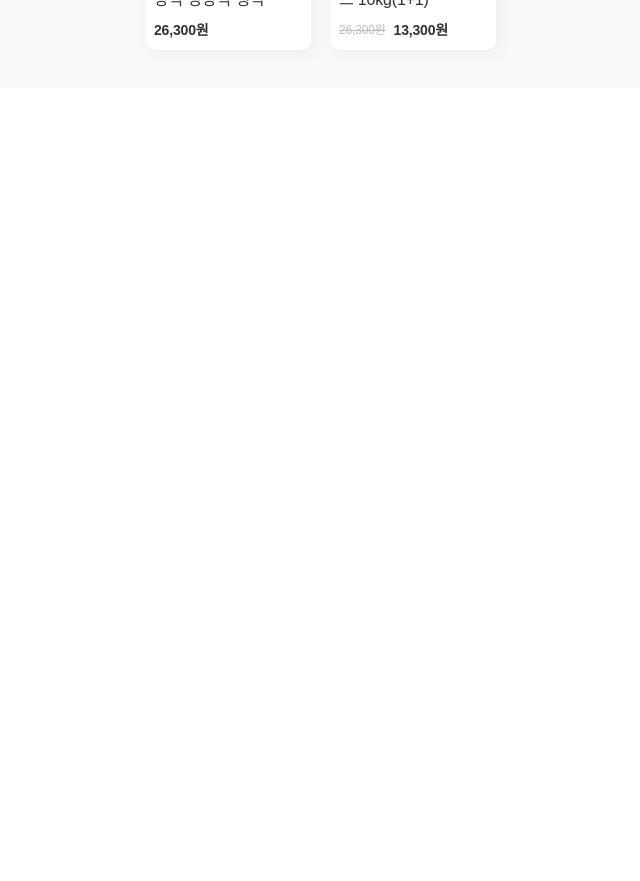
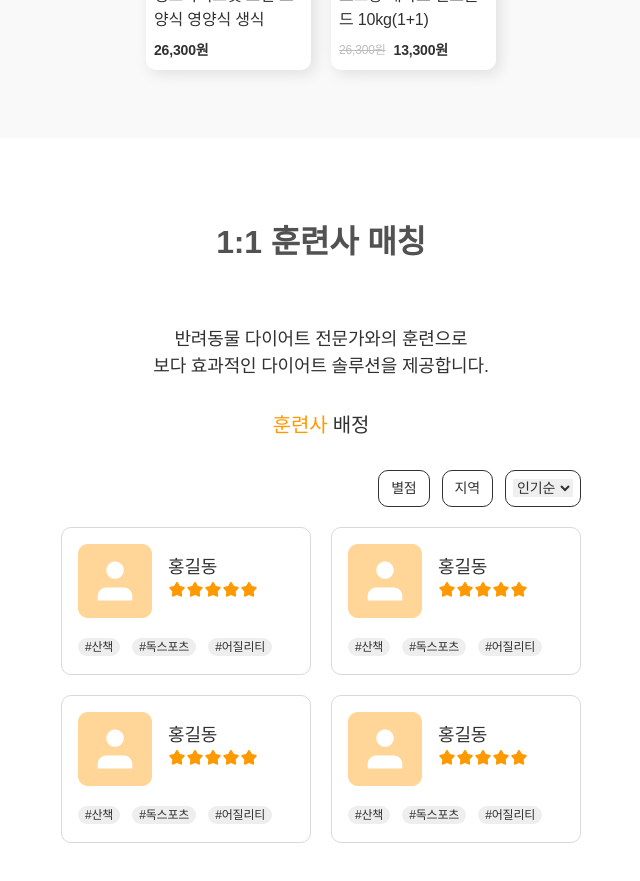
Before and after one commit to sky121016/Pawfect, a React (Create React App) app: page / in a window 1280 px wide. Shown: the part 3340-4221 px from the top of the page, without its empty margins (319-959 px from the left). Before the commit the page ends 3428 px from the top, so only its background shows below. Built offline with nearby package versions, Linux system fonts and the light colour scheme.

Commit message:
Add Trainer CSS

```diff
--- a/src/App.css
+++ b/src/App.css
@@ -22,7 +22,9 @@ h1{
 }
 
 
-
+img{
+  vertical-align: top;
+}
 
 
 
--- a/src/App.js
+++ b/src/App.js
@@ -3,6 +3,7 @@ import Home from './components/Home';
 import Services from './components/Services';
 import Record from './components/Record';
 import Shop from './components/Shop';
+import Training from './components/Training';
 
 function App() {
   return (
@@ -12,6 +13,7 @@ function App() {
       <Services/>
       <Record/>
       <Shop/>
+      <Training/>
     </div>
   );
 }
--- a/src/components/Training.js
+++ b/src/components/Training.js
@@ -0,0 +1,140 @@
+import React from 'react'
+import './training.css'
+import trainerImg from '../assets/icons/trainerImg.png';
+import star from '../assets/icons/star.png';
+
+const Training = () => {
+
+
+  return (
+    <div id="training">
+        <h1>1:1 훈련사 매칭</h1>
+        <p>반려동물 다이어트 전문가와의 훈련으로 <br />
+            보다 효과적인 다이어트 솔루션을 제공합니다. </p>
+
+        <div className="trainer-container">
+            <h2><span>훈련사</span> 배정</h2>
+            <div className="filter">
+                <ul>
+                    <li><a href="#">별점</a>
+                        <ul>
+                            <li><input type="checkbox" />5</li>
+                            <li><input type="checkbox" />4</li>
+                            <li><input type="checkbox" />3</li>
+                            <li><input type="checkbox" />2</li>
+                            <li><input type="checkbox" />1</li>
+                        </ul>
+                    </li>
+
+                    <li><a href="#">지역</a></li>
+
+                    <li><select name="sorting" id="sorting">
+                        <option value="popular">인기순</option>
+                        <option value="popular">최신순</option>
+                        <option value="popular">리뷰순</option>
+                        </select>
+                    </li>
+                </ul>
+            </div>
+
+
+            <div className="trainer-list">
+                <div className="trainer-card">
+                    <div className="trainer-info">
+                        <img src={trainerImg} alt="훈련사" />
+                        <div className="trainer-title">
+
+                            <h3 className='trainer-name'>홍길동</h3>
+                            <div className="stars">
+                                <img src={star} alt="별점" />
+                                <img src={star} alt="별점" />
+                                <img src={star} alt="별점" />
+                                <img src={star} alt="별점" />
+                                <img src={star} alt="별점" />
+                            </div>
+                        </div>
+                    </div>
+                    <div className="tag">
+                        <ul>
+                            <li>#산책</li>
+                            <li>#독스포츠</li>
+                            <li>#어질리티</li>
+                        </ul>
+                    </div>
+                </div>
+                <div className="trainer-card">
+                    <div className="trainer-info">
+                        <img src={trainerImg} alt="훈련사" />
+                        <div className="trainer-title">
+
+                            <h3 className='trainer-name'>홍길동</h3>
+                            <div className="stars">
+                                <img src={star} alt="별점" />
+                                <img src={star} alt="별점" />
+                                <img src={star} alt="별점" />
+                                <img src={star} alt="별점" />
+                                <img src={star} alt="별점" />
+                            </div>
+                        </div>
+                    </div>
+                    <div className="tag">
+                        <ul>
+                            <li>#산책</li>
+                            <li>#독스포츠</li>
+                            <li>#어질리티</li>
+                        </ul>
+                    </div>
+                </div>
+                <div className="trainer-card">
+                    <div className="trainer-info">
+                        <img src={trainerImg} alt="훈련사" />
+                        <div className="trainer-title">
+
+                            <h3 className='trainer-name'>홍길동</h3>
+                            <div className="stars">
+                                <img src={star} alt="별점" />
+                                <img src={star} alt="별점" />
+                                <img src={star} alt="별점" />
+                                <img src={star} alt="별점" />
+                                <img src={star} alt="별점" />
+                            </div>
+                        </div>
+                    </div>
+                    <div className="tag">
+                        <ul>
+                            <li>#산책</li>
+                            <li>#독스포츠</li>
+                            <li>#어질리티</li>
+                        </ul>
+                    </div>
+                </div>
+                <div className="trainer-card">
+                    <div className="trainer-info">
+                        <img src={trainerImg} alt="훈련사" />
+                        <div className="trainer-title">
+
+                            <h3 className='trainer-name'>홍길동</h3>
+                            <div className="stars">
+                                <img src={star} alt="별점" />
+                                <img src={star} alt="별점" />
+                                <img src={star} alt="별점" />
+                                <img src={star} alt="별점" />
+                                <img src={star} alt="별점" />
+                            </div>
+                        </div>
+                    </div>
+                    <div className="tag">
+                        <ul>
+                            <li>#산책</li>
+                            <li>#독스포츠</li>
+                            <li>#어질리티</li>
+                        </ul>
+                    </div>
+                </div>
+            </div>
+        </div>
+    </div>
+  )
+}
+
+export default Training
--- a/src/components/home.css
+++ b/src/components/home.css
@@ -59,7 +59,7 @@
     color:var(--white);
     font-size: var(--head-20);
     font-weight: var(--font-weight-m);
-    transition: all 0.3s;
+    transition: all 0.2s;
 }
 #main .home-title .startBtn:hover{
     /* background-color: rgba(255, 255, 255, 0.2); */
--- a/src/components/shop.css
+++ b/src/components/shop.css
@@ -1,11 +1,6 @@
-img{
-    vertical-align: top;
-}
-
-
 #shop{
     width: 100%;
-    height: 850px;
+    height: 900px;
     margin: 0 auto;
     background-color: #f9f9f9;
 }
@@ -30,6 +25,7 @@ img{
     padding: 16px 24px;
     border-radius: 20px;
     margin-bottom: 40px;
+    background-color: #fff;
 }
 .nutrient > h2{
     margin-bottom: 20px;
@@ -43,6 +39,7 @@ img{
     display: flex;
     justify-content: center;
     gap: 50px;
+    margin-bottom: 20px;
 }
 .nutrient .nutrient-chart .chart1{
     width: 115px;
@@ -127,7 +124,7 @@ img{
     width: 165px;
     height: 274px;
     border-radius: 10px;
-    box-shadow: 4px 4px 15px rgba(0,0,0,0.05);
+    box-shadow: 4px 4px 15px rgba(0, 0, 0, 0.1);
     background-color: #fff;
 }
 
@@ -146,6 +143,7 @@ img{
     position: absolute;
     right: 12px;
     bottom: 12px;
+    cursor: pointer;
 }
 
 
--- a/src/components/training.css
+++ b/src/components/training.css
@@ -0,0 +1,116 @@
+#training{
+    width: 100%;
+    height: 900px;
+    margin: 0 auto;
+    background-color: #fff;
+}
+#training h1{
+    color:#525252;
+    text-align: center;
+    padding-top:80px;
+    padding-bottom:60px;
+}
+
+#training > p{
+    text-align: center;
+    font-size: var(--body-18);
+    margin-bottom: 30px;
+}
+
+
+.trainer-container{
+    width: 520px;
+    margin: 0 auto;
+}
+
+.trainer-container > h2{
+    font-size: var(--head-20);
+    font-weight: 500;
+    text-align: center;
+    margin-bottom: 30px;
+}
+.trainer-container > h2 > span{
+    color: var(--primary-color);
+}
+
+
+.trainer-container .filter{
+    display: flex;
+    justify-content: right;
+    margin-bottom: 20px;
+}
+.trainer-container .filter > ul{
+    display: flex;
+    gap: 12px;
+}
+.trainer-container .filter > ul > li{
+    padding: 7px 12px;
+    border-radius: 10px;
+    border: 1px solid var(--black);
+    font-size: 14px;
+}
+.trainer-container .filter > ul > li:last-child{
+    padding: 7px;
+}
+.trainer-container .filter > ul > li > a{}
+.trainer-container .filter > ul > li > ul{
+    display: none;
+}
+.trainer-container .filter > ul > li > ul > li{}
+.trainer-container .filter > ul > li > select{
+    width: 60px;
+    /* height: 35px; */
+    border: none;
+    font-size: 14px;
+}
+
+
+
+.trainer-list{
+    display: flex;
+    flex-wrap: wrap;
+    justify-content: space-between;
+}
+.trainer-list .trainer-card{
+    border-radius: 10px;
+    border: 1px solid var(--gray-3);
+    padding: 16px;
+    /* box-sizing: border-box; */
+    width: 250px;
+    height: 148px;
+    margin-bottom: 20px;
+}
+.trainer-list .trainer-card .trainer-info{
+    display: flex;
+    margin-bottom: 20px;
+}
+.trainer-list .trainer-card .trainer-info > img{
+    width: 74px;
+    height: 74px;
+    margin-right: 16px;
+}
+.trainer-list .trainer-card .trainer-info .trainer-title > h3{
+    font-size: var(--body-18);
+    font-weight: 500;
+    margin-top: 10px;
+}
+.trainer-list .trainer-card .trainer-info .trainer-title .stars{}
+.trainer-list .trainer-card .stars > img{
+    width: 18px;
+    height: 18px;
+
+
+}
+.trainer-list .trainer-card .tag{}
+.trainer-list .trainer-card .tag > ul{
+    display: flex;
+    gap: 12px;
+}
+.trainer-list .trainer-card .tag > ul > li{
+    background-color: var(--gray-4);
+    display: inline-block;
+    padding: 2px 7px;
+    border-radius: 10.5px;
+    font-size: var(--caption-12);
+    line-height: 14px;
+}
```
Also changed, not shown: src/assets/icons/star.png (added), src/assets/icons/trainerImg.png (added).
